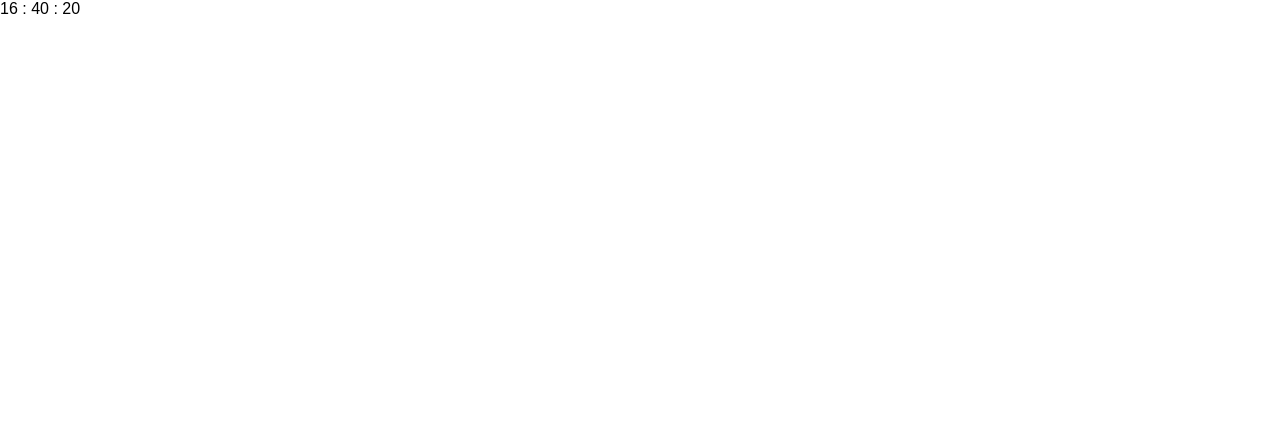
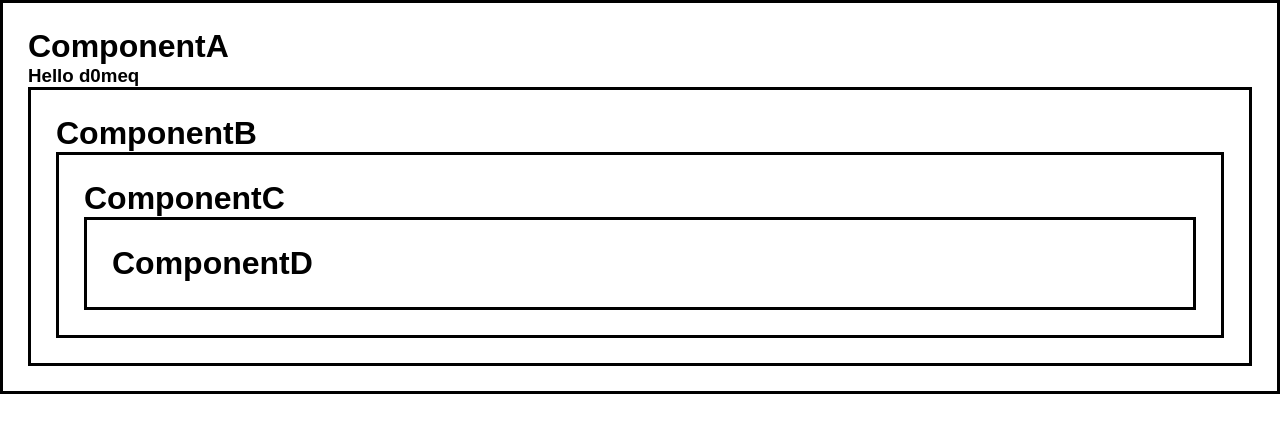
Before and after one commit to d0meq/to-do-app, a React (Vite) app: page / in a window 1280 px wide. Shown: the top 432 px of the page. Built offline with nearby package versions, Linux system fonts and the light colour scheme; a web font is replaced by a local one.

Commit message:
Messing around with react more

```diff
--- a/src/App.jsx
+++ b/src/App.jsx
@@ -15,6 +15,7 @@
 import ToDo from './ToDo.jsx';
 import UseEffect from './UseEffect.jsx';
 import DigitalClock from './DigitalClock.jsx';
+import ComponentA from './ComponentA.jsx';
 
 function App() {
   // const fruits = [{id: 1, name:"apple", calories: 95},
@@ -31,7 +32,7 @@
 
   return(
     <>
-      <DigitalClock />
+      <ComponentA />
     </>
   );
 }
--- /dev/null
+++ b/src/ComponentA.jsx
@@ -0,0 +1,15 @@
+import { useState } from 'react'
+import ComponentB from './ComponentB.jsx'
+
+function ComponentA(){
+
+    const [user, setUser] = useState('d0meq')
+
+    return(<div className="box">
+        <h1>ComponentA</h1>
+        <h3>{`Hello ${user}`}</h3>
+        <ComponentB user={user}/>
+    </div>)
+}
+
+export default ComponentA
--- /dev/null
+++ b/src/ComponentB.jsx
@@ -0,0 +1,10 @@
+import ComponentC from './ComponentC'
+
+function ComponentB(){
+    return(<div className="box">
+        <h1>ComponentB</h1>
+        <ComponentC/>
+    </div>)
+}
+
+export default ComponentB
--- /dev/null
+++ b/src/ComponentC.jsx
@@ -0,0 +1,10 @@
+import ComponentD from './ComponentD'
+
+function ComponentC(){
+    return(<div className="box">
+        <h1>ComponentC</h1>
+        <ComponentD/>
+    </div>)
+}
+
+export default ComponentC
--- /dev/null
+++ b/src/ComponentD.jsx
@@ -0,0 +1,7 @@
+function ComponentD(){
+    return(<div className="box">
+        <h1>ComponentD</h1>
+    </div>)
+}
+
+export default ComponentD
--- a/src/index.css
+++ b/src/index.css
@@ -139,3 +139,8 @@
   border: 3px solid black;
   margin-bottom: 10px;
 }
+
+.box{
+  border: 3px solid;
+  padding: 25px;
+}
```
